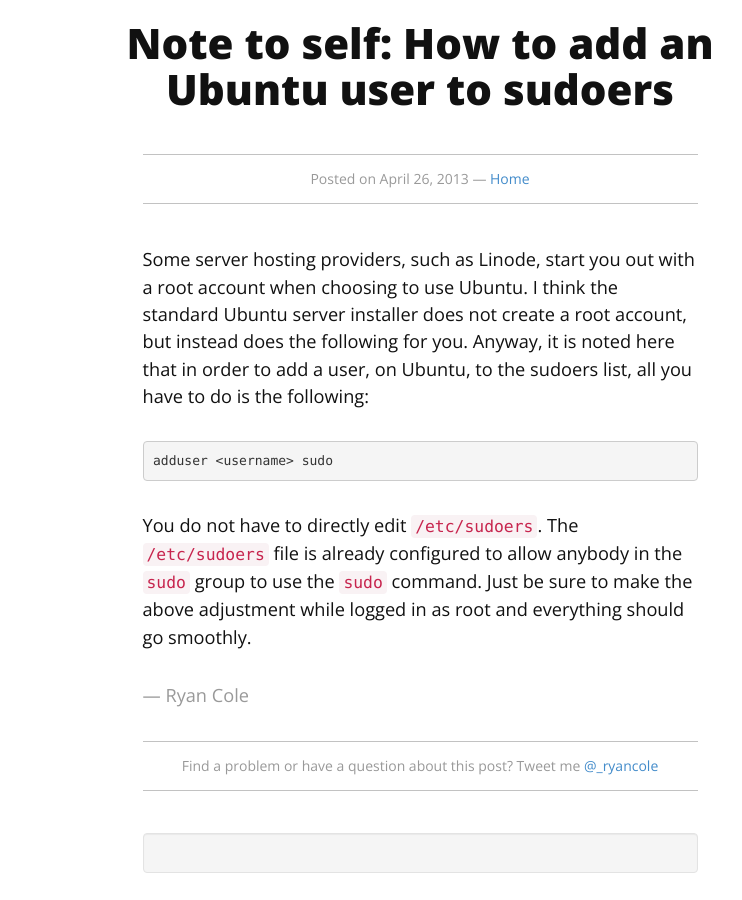
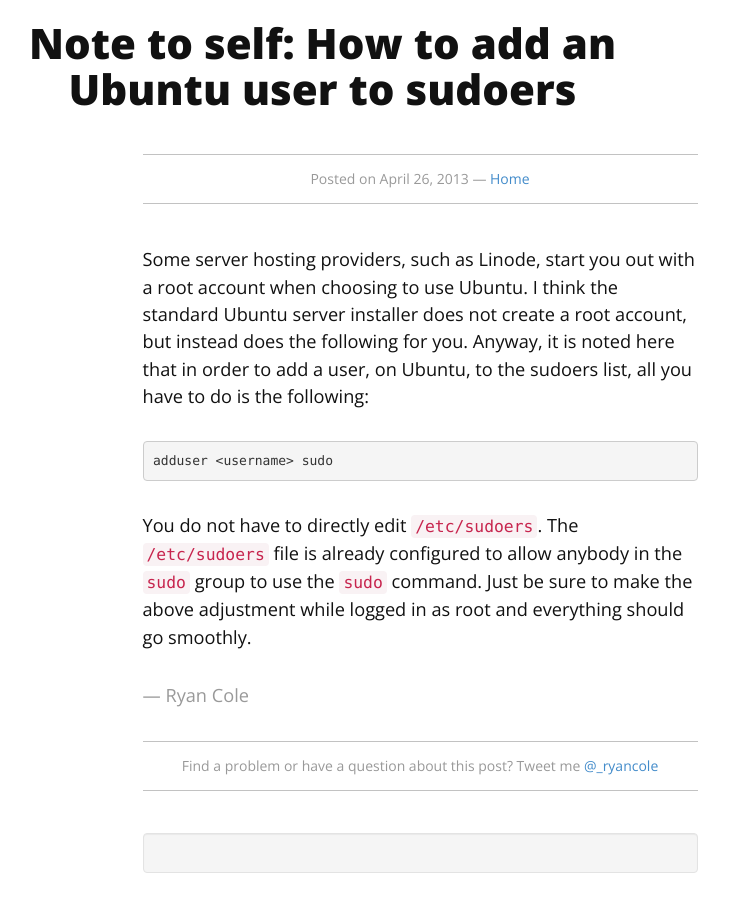
Before and after one commit to ryancole/ryancole.github.com, a Jekyll site: the page built from _posts/2013-04-26-ubuntu-add-user-sudoers.md, in a window 1280 px wide. Shown: the whole page, without its empty margins (220-962 px from the left). Built offline with Jekyll 4.4.1, drawn with Linux system fonts in a browser that asks for light colours; comment, search, counter and statistics services are not loaded.

Commit message:
Revert "doh"
This reverts commit f056323d94993a7991c9c648b0aa02fb34bc5f1f.

```diff
--- a/_layouts/entry.html
+++ b/_layouts/entry.html
@@ -53,7 +53,7 @@
 
     <div class="container">
       <div class="row">
-        <div class="col-sm-8 col-sm-offset-2" style="background-image: url('{{ page.image }}')" id="entry-title">
+        <div class="col-sm-8 col-sm-offset-1" style="background-image: url('{{ page.image }}')" id="entry-title">
           <h1>{{ page.title }}</h1>
         </div>
       </div>
```
